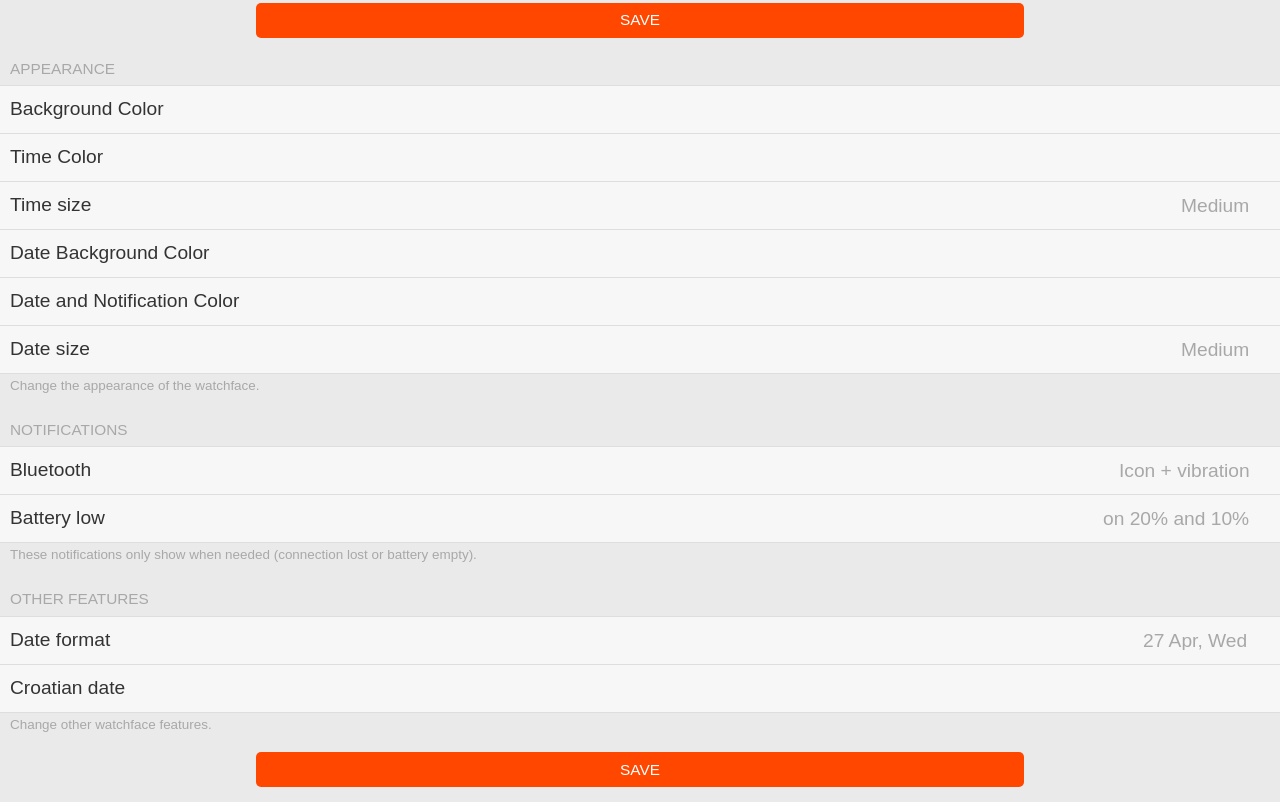
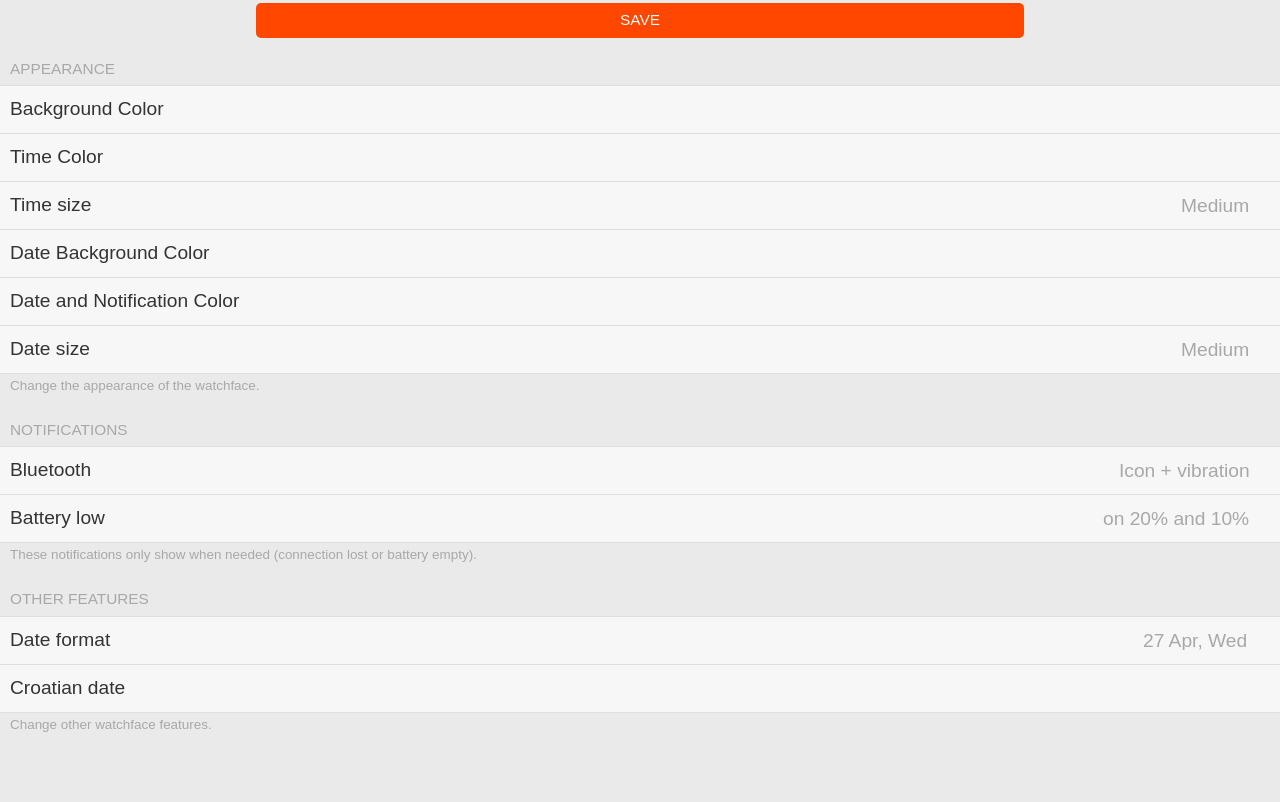
Before and after one commit to gogothegogo/SimpleSquare_Pebble, a plain HTML site: page index_b.html in a window 1280 px wide. Shown: the part 314-1116 px from the top of the page. After the commit the page ends 1066 px from the top, so only its background shows below. Drawn offline with Linux system fonts and the light colour scheme; a script that the page names is missing.

Commit message:
Update index_b.html

```diff
--- a/index_b.html
+++ b/index_b.html
@@ -154,12 +154,6 @@
   </div>
 </div>
 
-  <div class='item-container'>
-    <div class='button-container'>
-      <input id='submitButton' type='button' class='item-button' value='SAVE'>
-    </div>
-  </div>
-
   <script src='js/slate.min.js'></script>
   <script src='js/main.js'></script>
 
```
